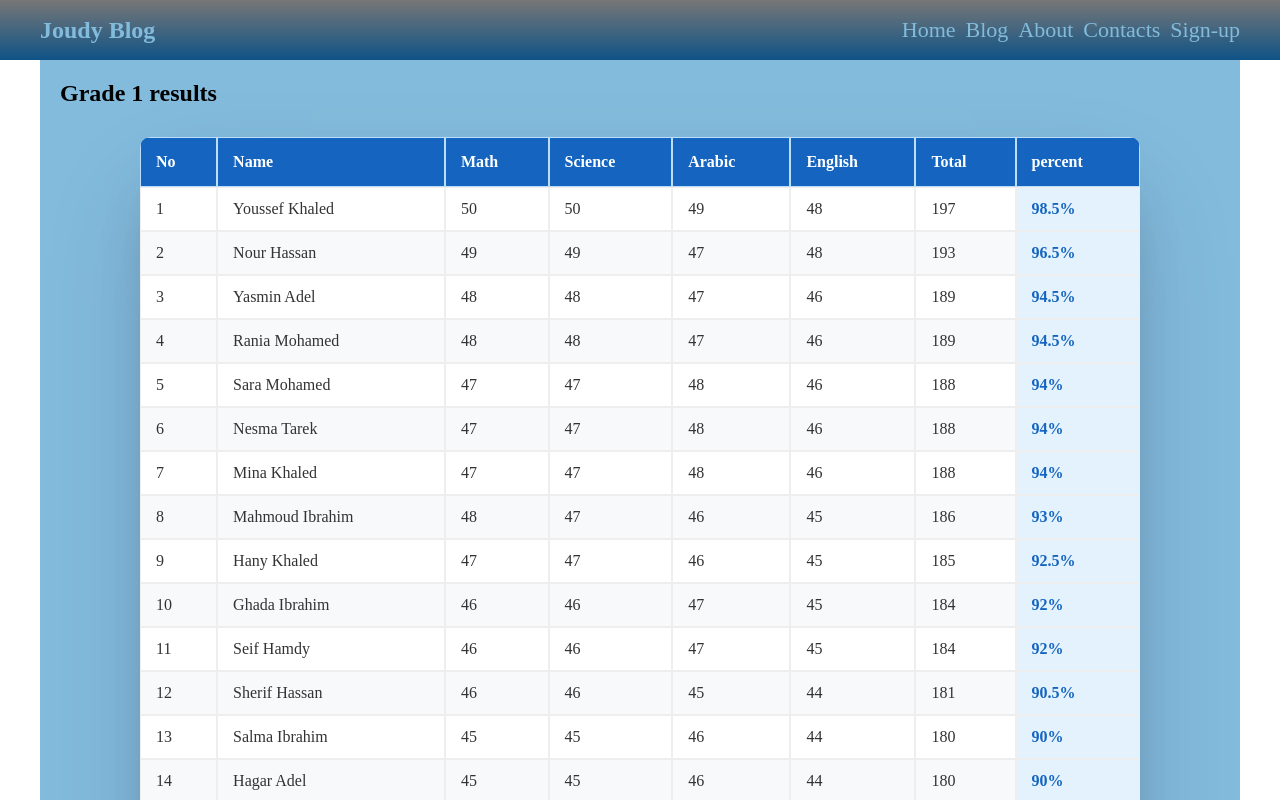
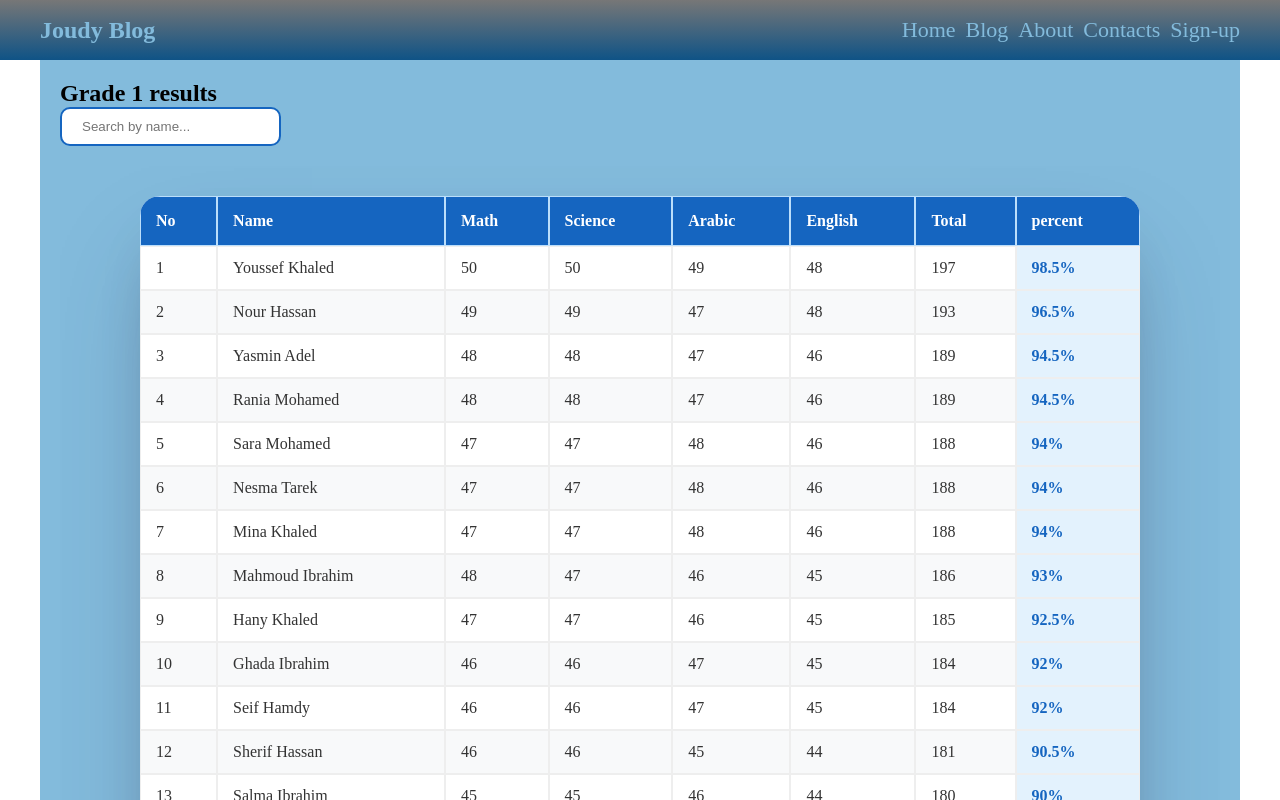
Before and after one commit to joudyjoudy/joudy-blog, a Next.js app: page /results/1 in a window 1280 px wide. Shown: the top 800 px of the page. Built offline with nearby package versions, Linux system fonts and the light colour scheme.

Commit message:
add new updates

```diff
--- a/src/Components/Results/ResultsTable.jsx
+++ b/src/Components/Results/ResultsTable.jsx
@@ -1,6 +1,30 @@
-export default function ResultsTable({ grade, results }) {
+"use client"
+import { useEffect ,useState } from "react";
+import classes from "./ResultsTable.module.css";
+export default function ResultsTable({ results }) {
+    const [searchText, setSearchText] = useState("");
+    const [searchedResults, setSearchedResults] = useState(results);
+
+    useEffect(() => {
+  setSearchedResults((prev) => {
+    const updated = results.filter((res) =>
+      res.name.toLowerCase().includes(searchText.toLowerCase())
+    );
+
+    return updated;
+  });
+}, [searchText, results]);
     return (
-    <table>
+    <div className={classes["results"]}>
+        <div className={classes["search"]}>
+            <input
+                type="search"
+                placeholder="Search by name..."
+                onChange={(e) => setSearchText(e.target.value)}
+            />
+        </div>
+        <div className={classes["table"]}>
+        <table>
                 <thead>
                     <tr>
                         <th>No</th>
@@ -14,7 +38,7 @@ export default function ResultsTable({ grade, results }) {
                     </tr>
                 </thead>
                 <tbody>
-                    {results.map((result, i) => {
+                    {searchedResults.map((result, i) => {
                     const {name , math, science, arabic, english, total, percent} = result;
                     return(
                         <tr key={i}>
@@ -30,7 +54,8 @@ export default function ResultsTable({ grade, results }) {
                     )
                     })}
                 </tbody>
-                <tfoot></tfoot>
             </table>
+    </div>
+    </div>
     );
 }
--- /dev/null
+++ b/src/Components/Results/ResultsTable.module.css
@@ -0,0 +1,19 @@
+.results{
+    display: flex;
+    flex-direction: column;
+    gap: 20px;
+}
+.search input{
+    padding: 10px 20px;
+    border-radius: 10px;
+    border: 2px solid #1565c0;
+}
+.search input:focus{
+    outline: none;
+    border-color: #83bbdc;
+    box-shadow: rgba(0, 0, 0, 0.19) 0px 10px 20px, rgba(0, 0, 0, 0.23) 0px 6px 6px;
+}
+.table{
+    width: 100%;
+    overflow: auto;
+}
--- a/src/app/globals.css
+++ b/src/app/globals.css
@@ -43,7 +43,7 @@ table {
     background-color: #ffffff;
     border-collapse: separate;
     border-spacing: 0;
-    border-radius: 10px;
+    border-radius: 20px;
     box-shadow: rgba(255, 255, 255, 0.1) 0px 1px 1px 0px inset,
                 rgba(50, 50, 93, 0.25) 0px 50px 100px -20px,
                 rgba(0, 0, 0, 0.3) 0px 30px 60px -30px;
```
Also changed, not shown: src/app/blog/page.jsx (+4 -9 lines).
